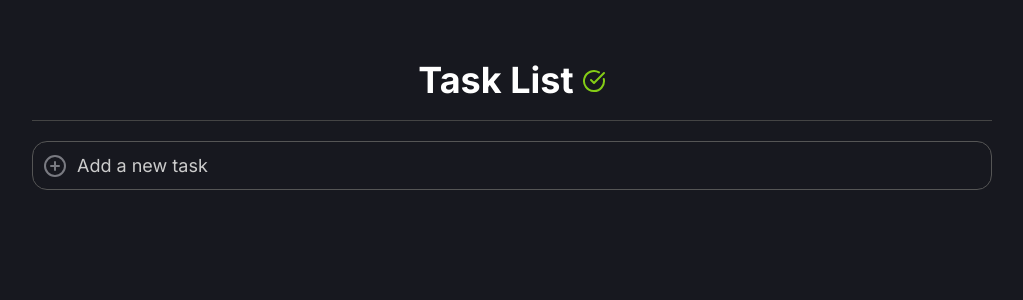
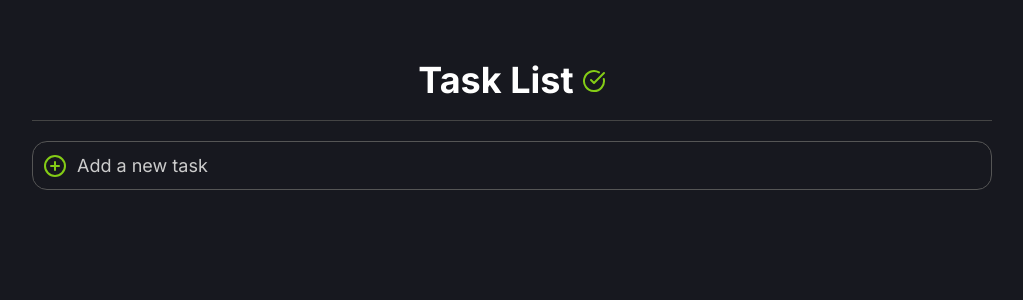
Before and after one commit to MatheusRodriguesdaSilveira/Task-List, a Next.js app: page / in a window 1280 px wide. Shown: the top 300 px of the page, without its empty margins (128-1151 px from the left). Built offline with nearby package versions, Linux system fonts and the light colour scheme.

Commit message:
Resolvendo Conflitos

```diff
--- a/src/components/AddArea/Index.tsx
+++ b/src/components/AddArea/Index.tsx
@@ -26,7 +26,7 @@ export const AddArea = ({ onEnter }: Props) => {
     return (
         <C.Container>
             <div className='image'>
-                <PlusCircle onClick={handleButtonClick} style={{ cursor: 'pointer' }} />
+                <PlusCircle className='text-lime-500' onClick={handleButtonClick} style={{ cursor: 'pointer' }} />
             </div>
             <input
                 type="text"
```
